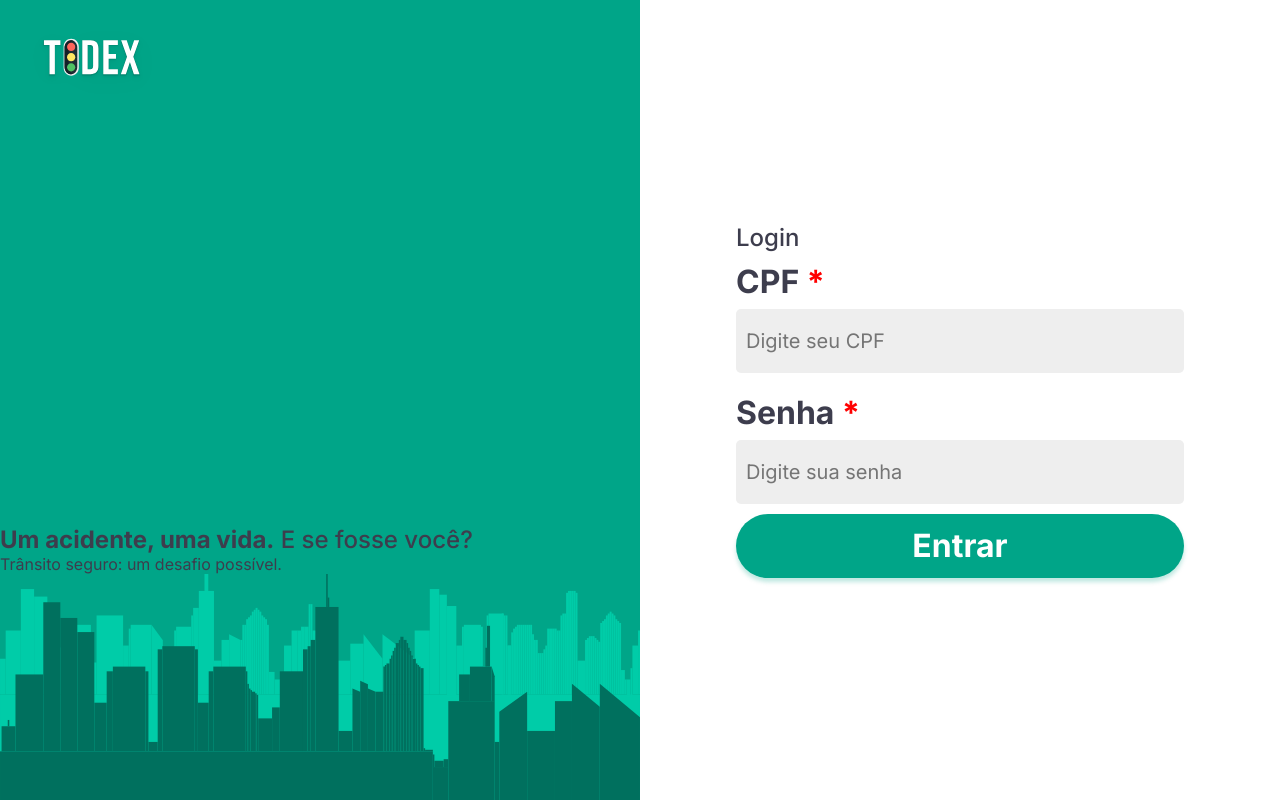
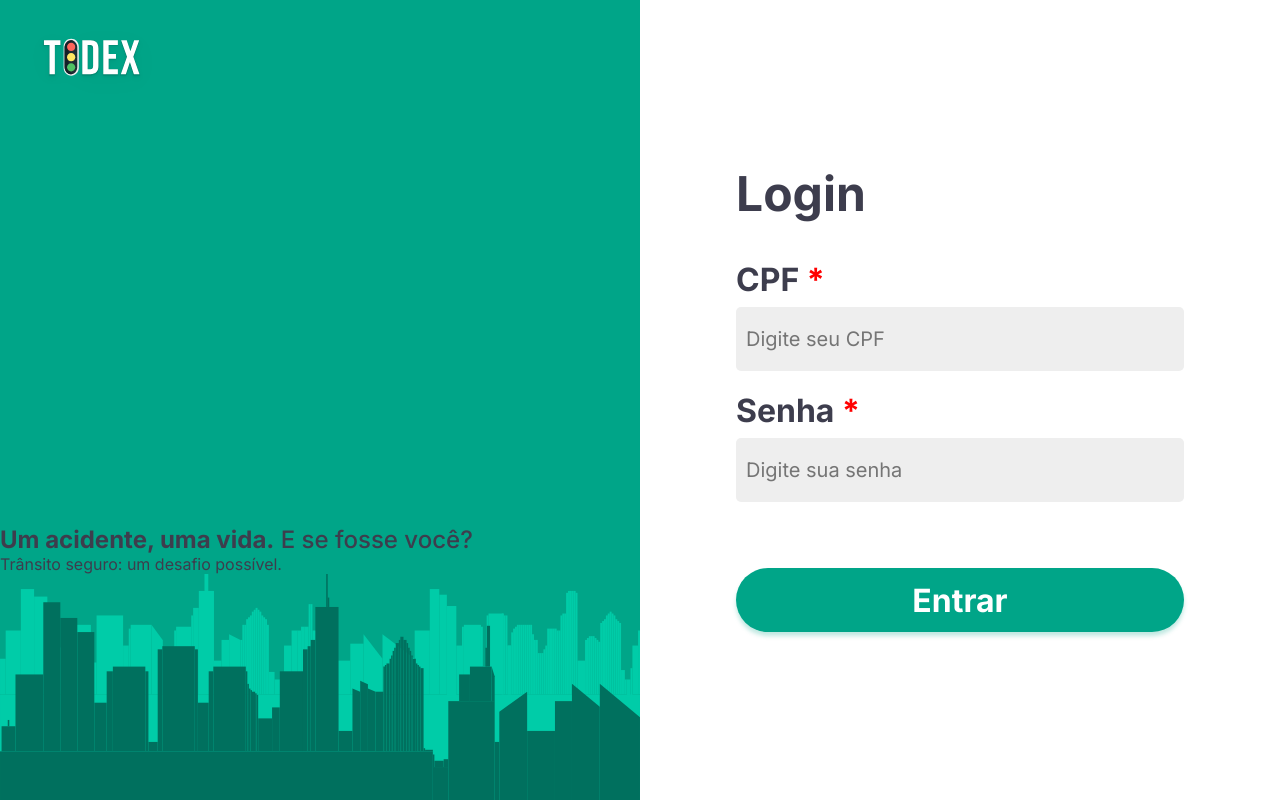
Before and after one commit to lucasarlim/tidex-web, a React (Create React App) app: page /login in a window 1280 px wide. Built offline with nearby package versions, Linux system fonts and the light colour scheme.

Commit message:
form style added

```diff
--- a/src/pages/Login/styles.js
+++ b/src/pages/Login/styles.js
@@ -61,12 +61,18 @@ export const Form = styled.form`
 	justify-content: center;
 `;
 
-export const Title = styled.h1``;
+export const Title = styled.h1`
+	font-weight: bold;
+	font-size: 48px;
+	line-height: 110%;
+	margin-bottom: 30px;
+`;
 
 export const Button = styled.button`
 	border: none;
 	background-color: ${useTheme.primary};
 	border-radius: 50px;
+	margin-top: 56px;
 	width: 100%;
 	height: 64px;
 	display: flex;
```
